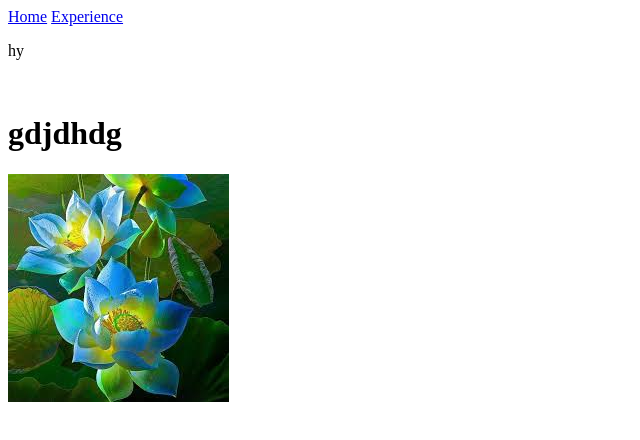
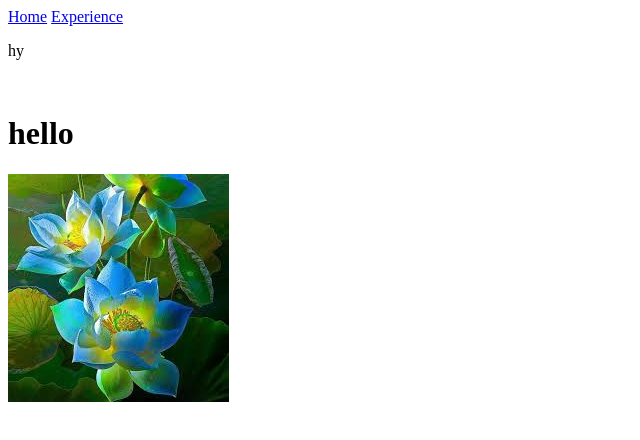
Before and after one commit to Hersha797/portfolio-hy, a plain HTML site: page index.html in a window 1280 px wide. Shown: the whole page, without its empty margins (0-640 px from the left). Drawn offline with Linux system fonts and the light colour scheme.

Commit message:
testing ins chool

```diff
--- a/index.html
+++ b/index.html
@@ -10,7 +10,7 @@
     <a href="pages/experience.html">Experience</a>
     <p>hy</p>
     <br>
-    <h1>gdjdhdg</h1>
+    <h1>hello</h1>
     <img src="images/blue-flower.jpeg">
 </body>
 </html>
```
